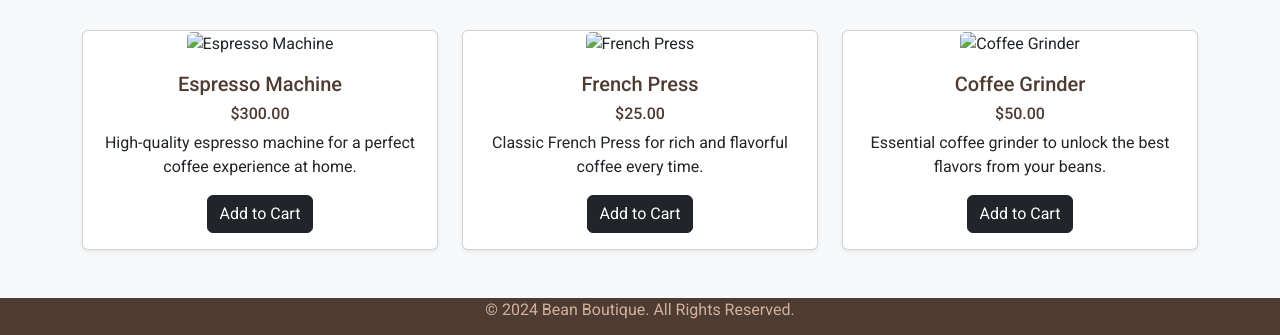
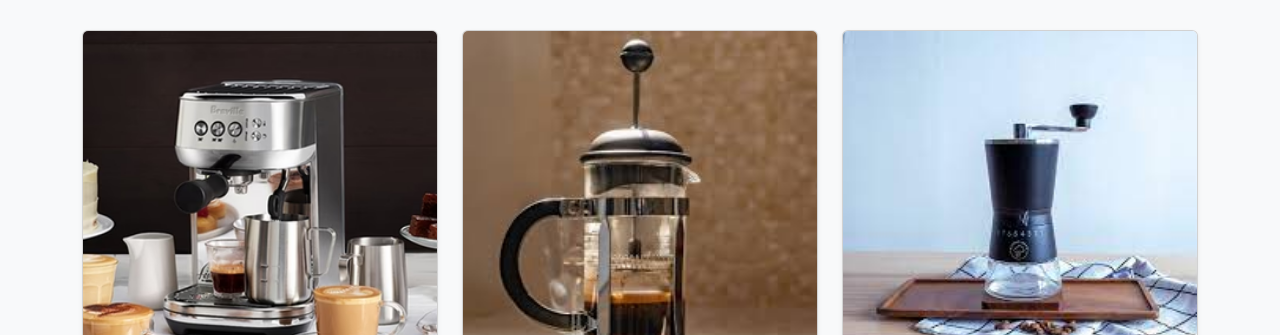
Before and after one commit to maymoesatpaing/BeanBoutique.gifthub.io, a plain HTML site: page equipment.html in a window 1280 px wide. Shown: the part 214-549 px from the top of the page. Drawn offline with nearby package versions, Linux system fonts and the light colour scheme.

Commit message:
equipment.html

```diff
--- a/equipment.html
+++ b/equipment.html
@@ -58,7 +58,7 @@
             <div class="col-md-4">
                 <div class="card shadow-sm">
                     <div class="img-container">
-                        <img src="images/breville-bambino-2.avif" class="card-img-top" alt="Espresso Machine">
+                        <img src="breville-bambino-2.avif" class="card-img-top" alt="Espresso Machine">
                         <div class="img-overlay">
                             <p>Fine grind, high pressure, 25-30 second extraction.</p>
                         </div>
@@ -74,7 +74,7 @@
             <div class="col-md-4">
                 <div class="card shadow-sm">
                     <div class="img-container">
-                        <img src="images/download.jpg" class="card-img-top" alt="French Press">
+                        <img src="download.jpg" class="card-img-top" alt="French Press">
                         <div class="img-overlay">
                             <p>Medium-coarse grind, 200°F water, 4-minute steep.</p>
                         </div>
@@ -90,7 +90,7 @@
             <div class="col-md-4">
                 <div class="card shadow-sm">
                     <div class="img-container">
-                        <img src="images/images(3).jpg" class="card-img-top" alt="Coffee Grinder">
+                        <img src="images(3).jpg" class="card-img-top" alt="Coffee Grinder">
                         <div class="img-overlay">
                             <p>Adjust grind size for brewing method, grind small amounts at a time.</p>
                         </div>
```
